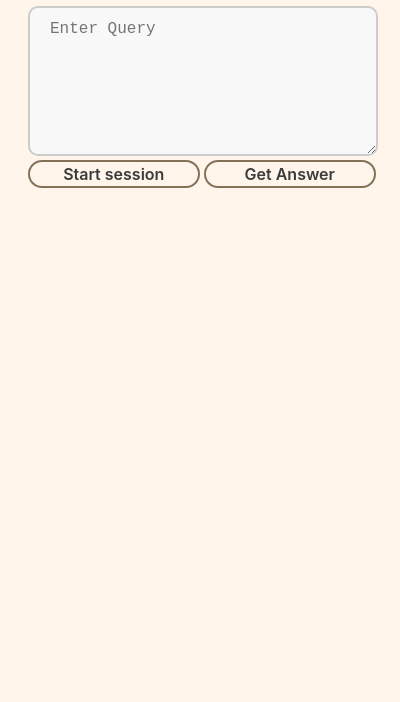
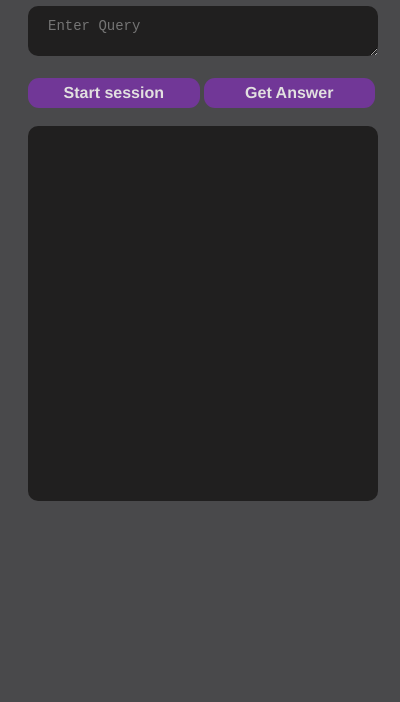
Before and after one commit to ishant-04/MetisAI, a browser extension: page ExtensionFrontend/popup.html in a window 400 px wide. Shown: the part 142-844 px from the top of the page. Drawn offline with Linux system fonts and the light colour scheme.

Commit message:
working prototype

```diff
--- a/ExtensionFrontend/popup.html
+++ b/ExtensionFrontend/popup.html
@@ -1,21 +1,23 @@
 <!DOCTYPE html>
 <link rel="stylesheet" type="text/css" href="style.css" />
 <body>
-    <div ><center><img src="ab.png" alt="logo" style="width:35px;height:35px;" >
-        <h1>Metis.Ai  </h1></center>
+    <div id="main"><center><img src="ab.png" alt="logo" style="width:35px;height:35px;" >
+        <h1>Metis Ai  </h1></center>
         <div style="align-self: left;">
-            <div>
+            <div style="align-items: center;">
                 <div>
 
                     <div>
                         <textarea id="textInput" placeholder="Enter Query"></textarea>
                     </div>
                 </div>
+                <br/>
 
                 <button id="startButton">Start session</button>
 
                 <button id="uploadButton">Get Answer</button>
 
+                <br></br>
                 <div id="response"></div> <!-- Add a div to display the response -->
             </div>
         </div>
--- a/ExtensionFrontend/style.css
+++ b/ExtensionFrontend/style.css
@@ -1,71 +1,85 @@
-label{
-  font-family:'Courier New', Courier, monospace;
+label {
+  font-family: "Courier New", Courier, monospace;
 }
-h1{
+h1 {
   font-family: Verdana, Geneva, Tahoma, sans-serif;
+  color: #e2e0e0;
 }
-body{
+body {
+  border:#f9f9f9 10px;
   border-radius: 30px;
   -webkit-border-radius: 30px;
   -moz-border-radius: 30px;
-  background-color: 	#FFF5EA;
+  background-color: #49494b;
   width: 350px;
   height: 600px;
   border-radius: 50px;
   padding: 20px;
 }
 
-textarea{
+textarea {
+  color: #e2e0e0;
   width: 100%;
-  height: 150px;
+  height: 50px;
   padding: 12px 20px;
   box-sizing: border-box;
-  border: 2px solid #ccc;
+  border: none;
   border-radius: 10px;
-  background-color: #f8f8f8;
-  font-size: 16px;
+  background-color: #201f1f;
+  font-size: 14px;
 }
 
 button {
   align-items: center;
-background-color: transparent;
-border: 2px solid #847258;
-border-radius: 25px;
-box-sizing: border-box;
-color: #3B3B3B;
+  padding-top: 6px;
+  padding-bottom: 6px;
+  background-color: #713797;
+  border: none;
+  border-radius: 11px;
+  display: inline-block;
+  color: #e2e0e0;
   cursor: pointer;
   display: inline-block;
-font-family: Roobert,-apple-system,BlinkMacSystemFont,"Segoe UI",Helvetica,Arial,sans-serif,"Apple Color Emoji","Segoe UI Emoji","Segoe UI Symbol";
+  font-family: Helvetica;
   font-size: 16px;
   font-weight: 600;
-line-height: normal;
-margin: 0;
-min-height: 0px;
-min-width: 0;
-outline: none;
-padding: 2px 4px;
   text-align: center;
   width: 49%;
-height:5%;
-will-change: transform;
+  height: 5%;
+  opacity: 1;
+  transition: 0.5s;
 }
-
 button:disabled {
   pointer-events: none;
 }
 
 button:hover {
   color: #fff;
-background-color: #1A1A1A;
-box-shadow: rgba(0, 0, 0, 0.25) 0 8px 15px;
-transform: translateY(-2px);
+  background-color: #8f46c0;
 }
-
 button:active {
   box-shadow: none;
   transform: translateY(0);
+  background-color: #1A1A1A;
+  color: #fff;
+  transition: 20ms;
+
 }
 
-label{
+label {
   align-items: right;
 }
+
+#response{
+  color: #e2e0e0;
+  font-size: 14px;
+  font-family: "Courier New", Courier, monospace;
+  padding: 12px 20px;
+  box-sizing: border-box;
+  border: none;
+  border-radius: 10px;
+  background-color: #201f1f;
+  width: 100%;
+  height: 375px;
+  overflow: auto;
+}
--- a/MetisBackend/Documents.index/args.json
+++ /dev/null
@@ -1 +0,0 @@
-{"space":"cosine","numDimensions":1536}
```
Also changed, not shown: MetisBackend/Documents.index/docstore.json (deleted, +0 -1 lines), MetisBackend/index.js (+13 -11 lines), 2 other files. Lines whose indentation alone changed are shown as unchanged.
